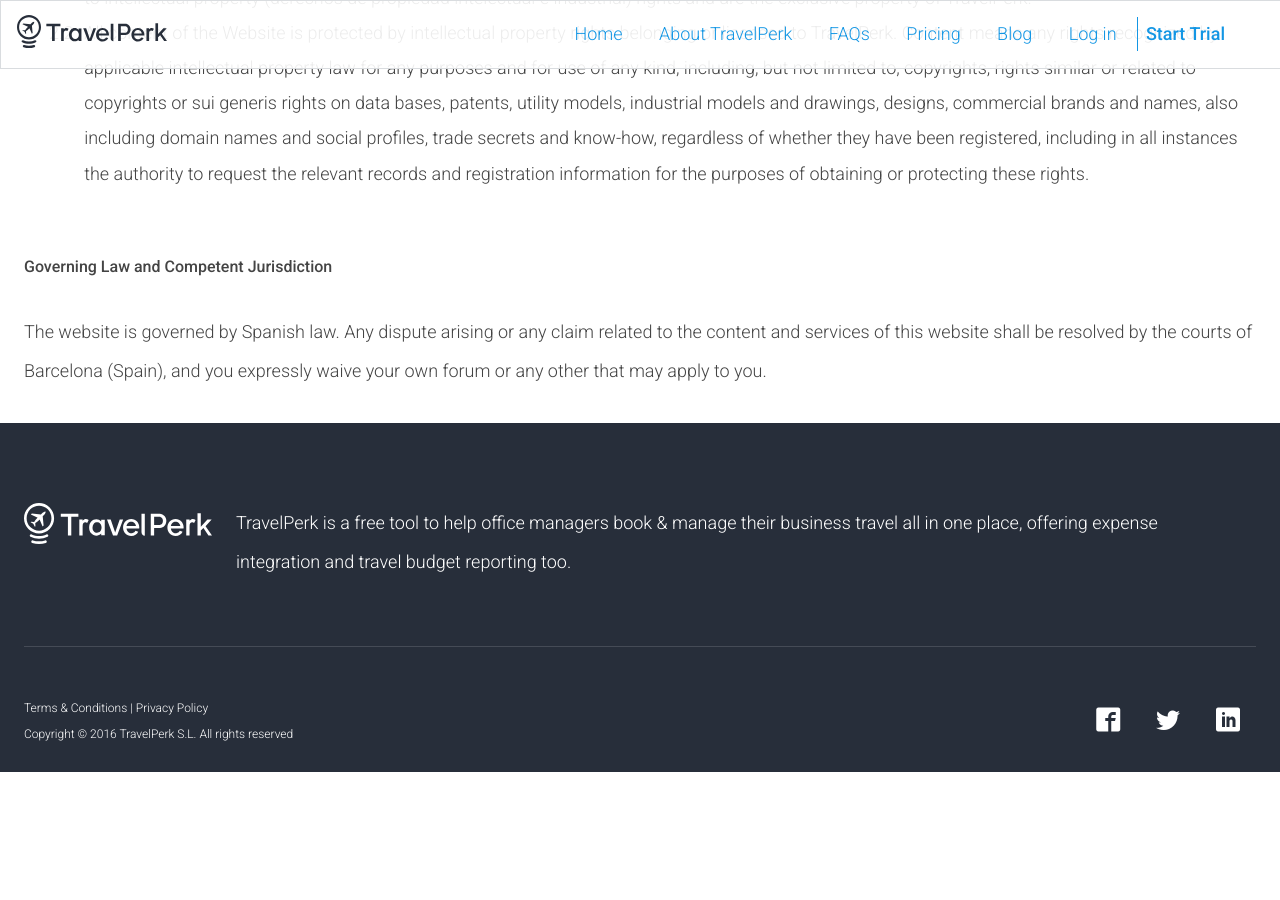
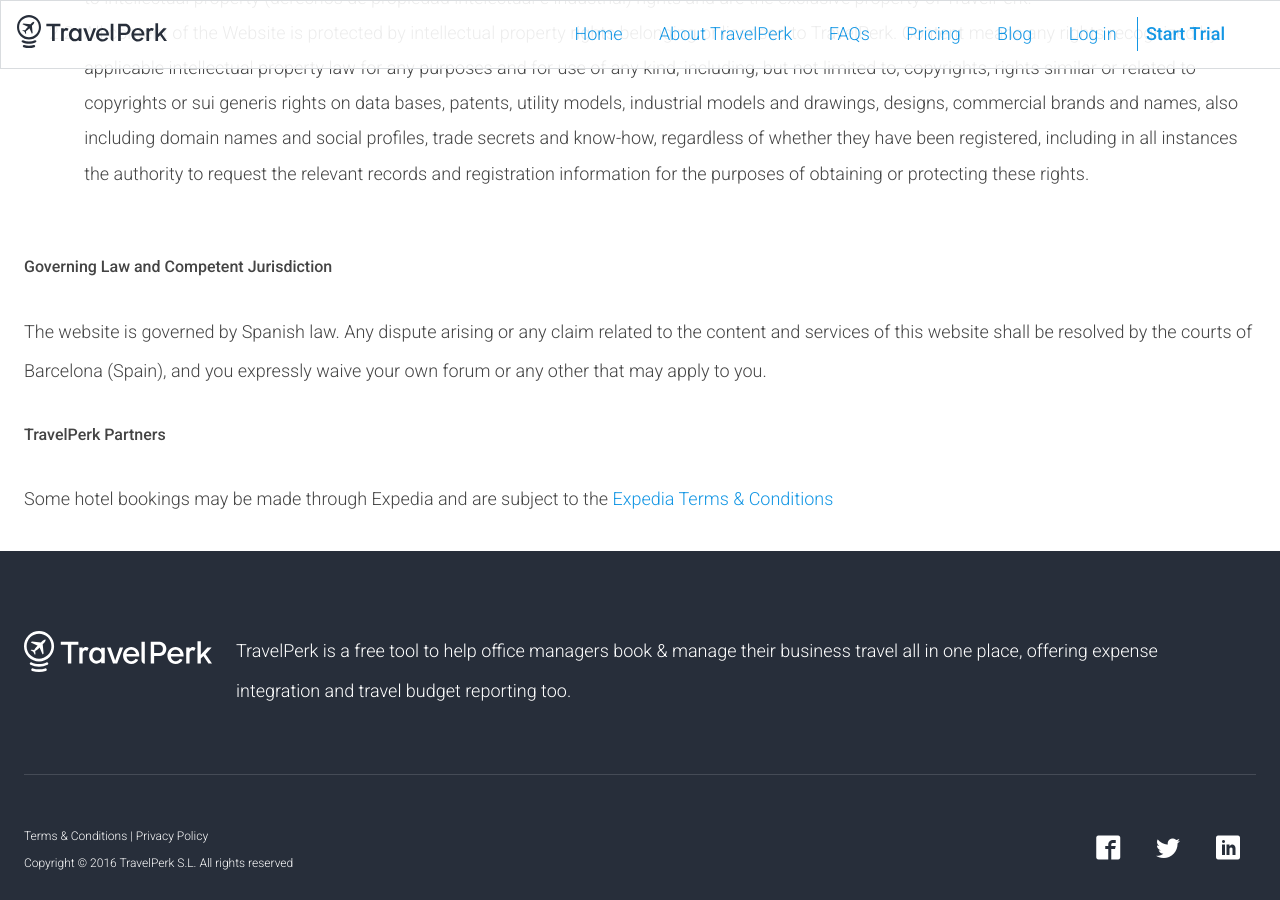
Before and after one commit to northswiss/jekyll-boilerplate, a Jekyll site: the page built from pages/terms-and-conditions.html, in a window 1280 px wide and 900 px high, scrolled down 1163 px. Built offline with Jekyll 4.4.1, drawn with Linux system fonts in a browser that asks for light colours; nearby versions of some CDN libraries; before the commit the page ends 1935 px from its top, so only the background shows below that.

Commit message:
Add Expedia T&Cs link and update pricing page headers (TK-2245 and TK-2336)

```diff
--- a/pages/pricing.html
+++ b/pages/pricing.html
@@ -11,6 +10,7 @@
   <div class="clearfix">
     <div class="free wrapper">
 
+      <h2>TravelPerk is completely free</h2>
       <h3>How does TravelPerk make money?</h3>
       <p>When you book your travel using TravelPerk, we earn an affiliate commission and are paid a small percentage of the cost of travel from the airline or hotel meaning there is no additional cost or fees to you.</p>
 
--- a/pages/terms-and-conditions.html
+++ b/pages/terms-and-conditions.html
@@ -36,4 +36,7 @@
   <h4>Governing Law and Competent Jurisdiction</h4>
   <p>The website is governed by Spanish law. Any dispute arising or any claim related to the content and services of this website shall be resolved by the courts of Barcelona (Spain), and you expressly waive your own forum or any other that may apply to you.</p>
 
+  <h4>TravelPerk Partners</h4>
+  <p>Some hotel bookings may be made through Expedia and are subject to the <a href="http://developer.ean.com/terms/en">Expedia Terms &amp; Conditions</a></p>
+
 </div>
```
Also changed, not shown: other parts of pages/pricing.html (+0 -1 lines).
